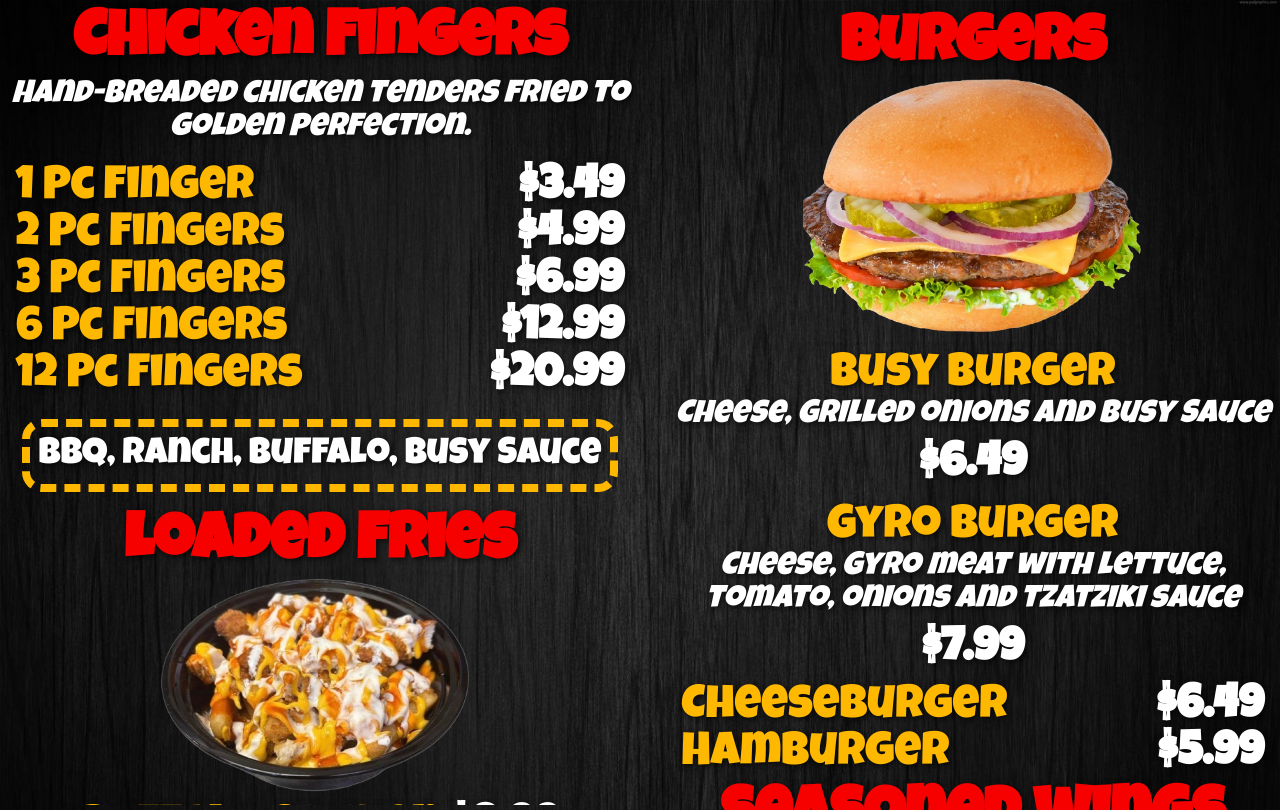
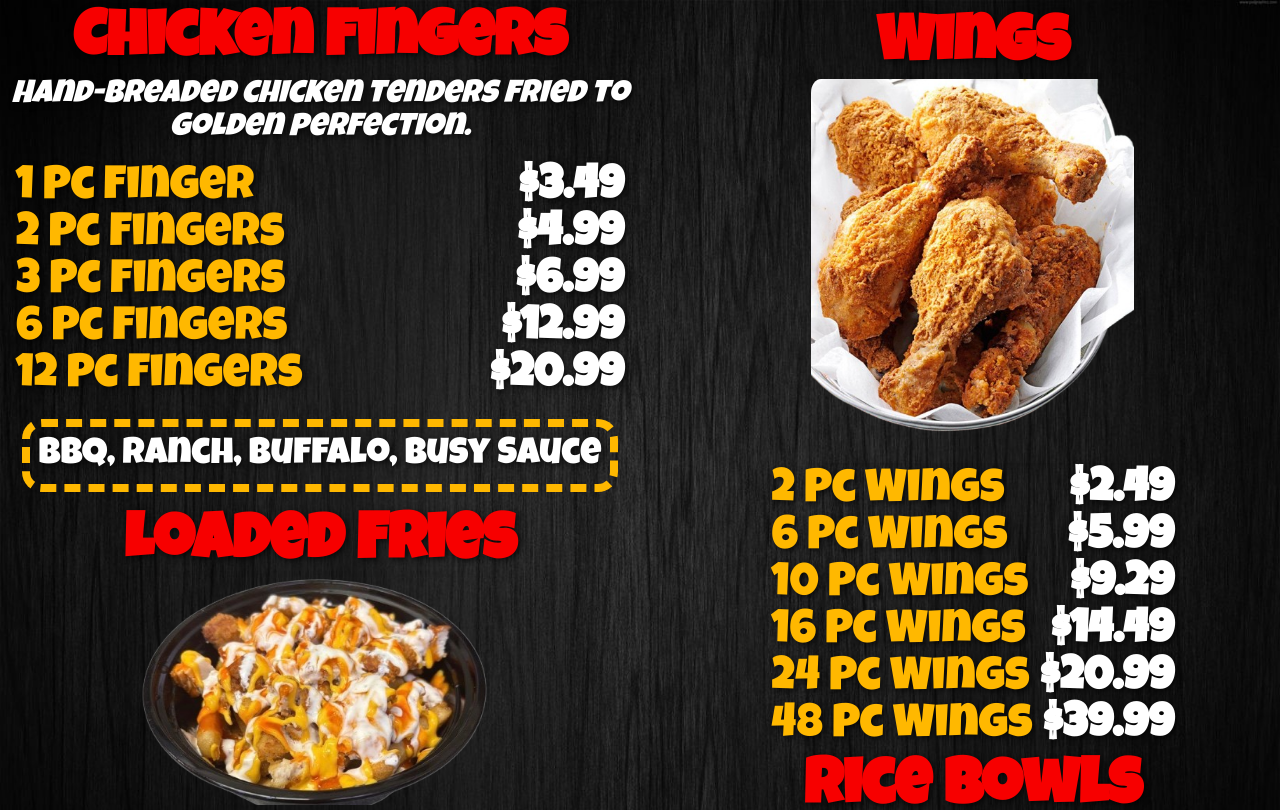
Before and after one commit to 1SosukeAizen1/DriveBusy1, a plain HTML site: page index.html in a window 1280 px wide. Drawn offline with Linux system fonts and the light colour scheme; no server answers.

Commit message:
small style adjustments for flame banner

```diff
--- a/menu.json
+++ b/menu.json
@@ -43,68 +43,38 @@
         },
         "Loaded Fries": [
             {
-                "name": "Buffalo Chicken ",
-                "desc": "",
+                "name": "Gyro Cheese Fries",
+                "desc": "Fries topped with gyro meat, tomatoes, onions, cheese sauce, and tzatziki sauce",
                 "price": "$8.99"
             },
             {
-                "name": "Gyro cheese",
-                "desc": "",
+                "name": "Buffalo Chicken Fries",
+                "desc": "Fries topped with chopped chicken, cheese sauce, and white sauce",
                 "price": "$8.99"
             }
         ],
-        "Deluxe Crispy Chicken": [
+        "Sides": [
             {
-                "name": "",
-                "desc": "Golden fried chicken with lettuce, tomato, and busy sauce",
-                "price": "$6.99"
-            }
-        ],
-        "Gyros": [
-            {
-                "name": "Gyro Sandwich",
-                "desc": "",
-                "price": "$7.49"
+                "name": "French Fries",
+                "desc": "Crispy seasoned fries",
+                "price": "$3.49"
             },
             {
-                "name": "Spicy Gyro",
-                "desc": "",
-                "price": "$7.99"
+                "name": "Onion Rings",
+                "desc": "Crispy battered onion rings",
+                "price": "$4.99"
             },
             {
-                "name": "Chicken Gyro",
-                "desc": "",
-                "price": "$7.49"
+                "name": "Cheese Curds",
+                "desc": "Crispy fried cheese curds",
+                "price": "$7.99"
             }
         ]
     },
 
     "drive1/2": {
-        "Burgers": [
 
-            {
-                "name": "Busy Burger",
-                "desc": "Cheese, Grilled onions and Busy Sauce",
-                "price": "$6.49"
-            },
-            {
-                "name": "Gyro Burger",
-                "desc": "Cheese, Gyro meat with lettuce, tomato, onions and tzatziki sauce",
-                "price": "$7.99"
-            },
-            {
-                "name": "Cheeseburger",
-                "desc": "",
-                "price": "$6.49"
-            },
-            {
-                "name": "Hamburger",
-                "desc": "",
-                "price": "$5.99"
-            }
-        ],
-
-        "seasoned wings": [
+        "Wings": [
             {
                 "name": "2 Pc Wings",
                 "desc": "",
@@ -124,6 +94,16 @@
                 "name": "16 Pc Wings",
                 "desc": "",
                 "price": "$14.49"
+            },
+            {
+                "name": "24 Pc Wings",
+                "desc": "",
+                "price": "$20.99"
+            },
+            {
+                "name": "48 Pc Wings",
+                "desc": "",
+                "price": "$39.99"
             }
         ],
 
@@ -134,54 +114,20 @@
 
             {
                 "name": "Gyro Bowl",
-                "desc": "",
+                "desc": "Rice, lettuce and gyro meat topped with your choice of sauce: white - spicy - tzatziki",
                 "price": "$8.99"
             },
             {
                 "name": "Chicken Bowl",
-                "desc": "",
+                "desc": "Rice, lettuce and chicken topped with your choice of sauce: white - spicy - tzatziki",
                 "price": "$8.99"
             },
             {
                 "name": "Combo Bowl",
-                "desc": "",
+                "desc": "Both gyro meat and chicken over rice and lettuce topped with your choice of sauce: white - spicy - tzatziki",
                 "price": "$9.49"
             }
-        ],
-
-        "Shakes": [
-
-
-            {
-                "name": "oreo shake",
-                "desc": "",
-                "price": ""
-            },
-            {
-                "name": "vanilla shake",
-                "desc": "",
-                "price": ""
-            },
-            {
-                "name": "chocolate shake",
-                "desc": "",
-                "price": ""
-            },
-            {
-                "name": "strawberry shake",
-                "desc": "",
-                "price": ""
-            },
-            {  "name": "",
-                "desc": "",
-                "price": "$4.99"
-            }
-        ],
-        "Pepsi Products": {
-            "type": "banner",
-            "text": "Pepsi Sodas",
-            "price": ""
-        }
+        ]
 
     }
 }
--- a/script.js
+++ b/script.js
@@ -92,25 +92,30 @@ function loadMenu(screenType, containerId) {
                             var itemElement = document.createElement("div");
                             itemElement.className = "menu-item";
 
-                            // Check if item.desc exists and is not empty
-                            if (item.desc && item.desc.trim() !== "") {
+                            var hasName = item.name && item.name.trim() !== "";
+                            var hasDesc = item.desc && item.desc.trim() !== "";
+                            var hasPrice = item.price && item.price.trim() !== "";
+
+                            // If only name OR only price exists (not both), center it
+                            if ((hasName && !hasPrice) || (hasPrice && !hasName)) {
+                                itemElement.classList.add('centered-only');
+                                if (hasName) {
+                                    itemElement.innerHTML = '<div class="item-name">' + item.name + '</div>';
+                                } else {
+                                    itemElement.innerHTML = '<div class="item-price">' + item.price + '</div>';
+                                }
+                            } else if (hasDesc) {
+                                // Has description: show all three elements vertically
                                 itemElement.innerHTML =
                                     '<div class="item-name">' + item.name + '</div>' +
                                     '<div class="item-desc">' + item.desc + '</div>' +
                                     '<div class="item-price">' + item.price + '</div>';
                             } else {
-                                // If price contains any letter (text), keep new line
-                                if (/[a-zA-Z]/.test(item.price)) {
-                                    itemElement.innerHTML =
-                                        '<div class="item-name">' + item.name + '</div>' +
-                                        '<div class="item-price">' + item.price + '</div>';
-                                } else {
-                                    // No description and price is just a number: put name and price in a flex row
-                                    itemElement.classList.add('inline');
-                                    itemElement.innerHTML =
-                                        '<span class="item-name">' + item.name + '</span>' +
-                                        '<span class="item-price">' + item.price + '</span>';
-                                }
+                                // No description: put name and price inline
+                                itemElement.classList.add('inline');
+                                itemElement.innerHTML =
+                                    '<span class="item-name">' + item.name + '</span>' +
+                                    '<span class="item-price">' + item.price + '</span>';
                             }
                             itemsGrid.appendChild(itemElement);
                         }
--- a/style.css
+++ b/style.css
@@ -187,6 +187,19 @@ body {
     padding: 10px;
 }
 
+/* Center items when only name or only price is present */
+.menu-item.centered-only {
+    text-align: center;
+    display: block;
+}
+
+.menu-item.centered-only .item-name,
+.menu-item.centered-only .item-price {
+    text-align: center;
+    display: block;
+    width: 100%;
+}
+
 #logo {
     position: absolute;
     top: 10px;
@@ -259,8 +272,8 @@ body {
     object-fit: contain;
 }
 .category-title-wrapper .category-icon {
-    max-width: 340px;
-    max-height: 340px;
+    max-width: 380px;
+    max-height: 380px;
     border-radius: 14px;
 
     background: transparent;
```
